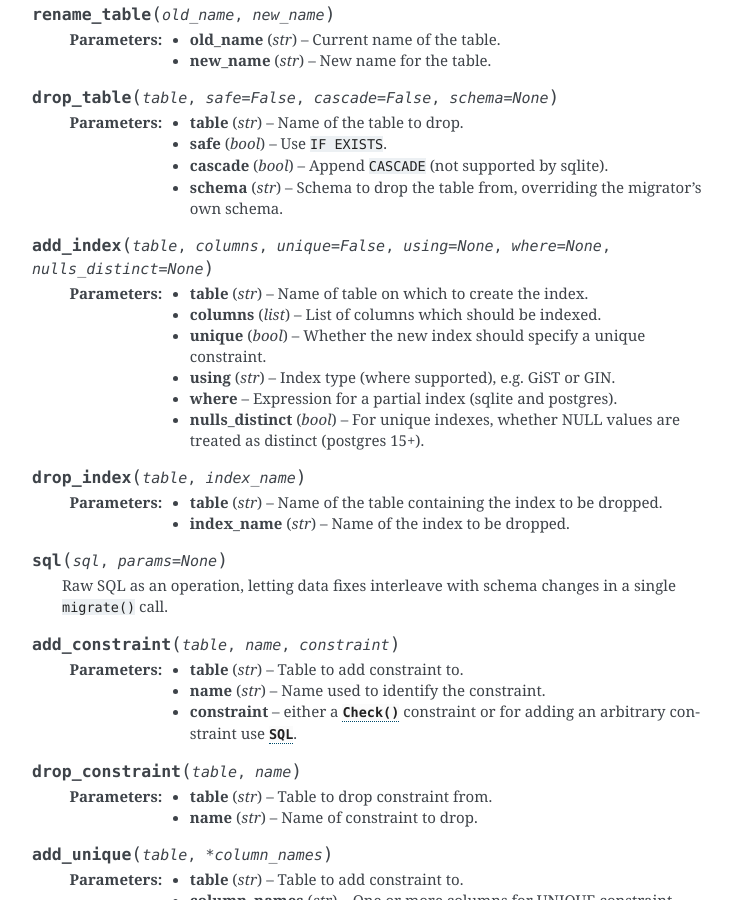
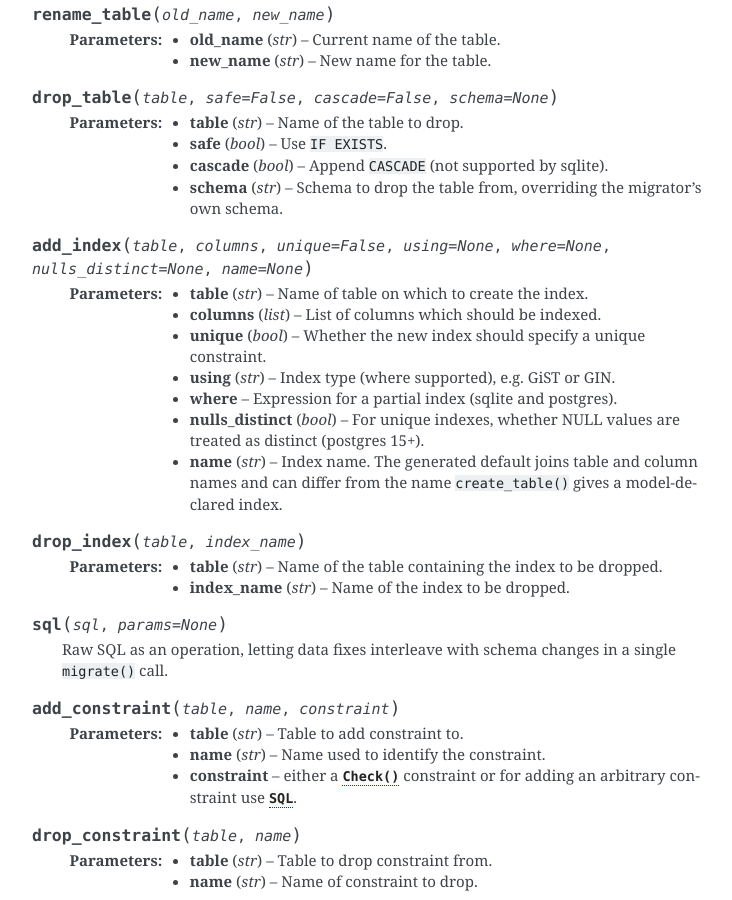
Before and after one commit to Star-DreamDev/myPeers, a Sphinx documentation site: the page built from docs/peers/db_tools.rst, in a window 1280 px wide and 900 px high, scrolled down 9902 px. Shown: the whole window, without its empty margins (408-1140 px from the left). Built offline with Sphinx 7.4.7, drawn with Linux system fonts in a browser that asks for light colours; the version number could not be read and is left out.

Commit message:
Add support for `name` in index migrations.

```diff
--- a/docs/peers/db_tools.rst
+++ b/docs/peers/db_tools.rst
@@ -583,7 +583,7 @@ Migration API
       :param str schema: Schema to drop the table from, overriding the
           migrator's own schema.
 
-   .. method:: add_index(table, columns, unique=False, using=None, where=None, nulls_distinct=None)
+   .. method:: add_index(table, columns, unique=False, using=None, where=None, nulls_distinct=None, name=None)
 
       :param str table: Name of table on which to create the index.
       :param list columns: List of columns which should be indexed.
@@ -592,6 +592,9 @@ Migration API
       :param where: Expression for a partial index (sqlite and postgres).
       :param bool nulls_distinct: For unique indexes, whether NULL values
           are treated as distinct (postgres 15+).
+      :param str name: Index name. The generated default joins table and
+          column names and can differ from the name ``create_table()``
+          gives a model-declared index.
 
    .. method:: drop_index(table, index_name)
 
```
Also changed, not shown: 2 other files.
